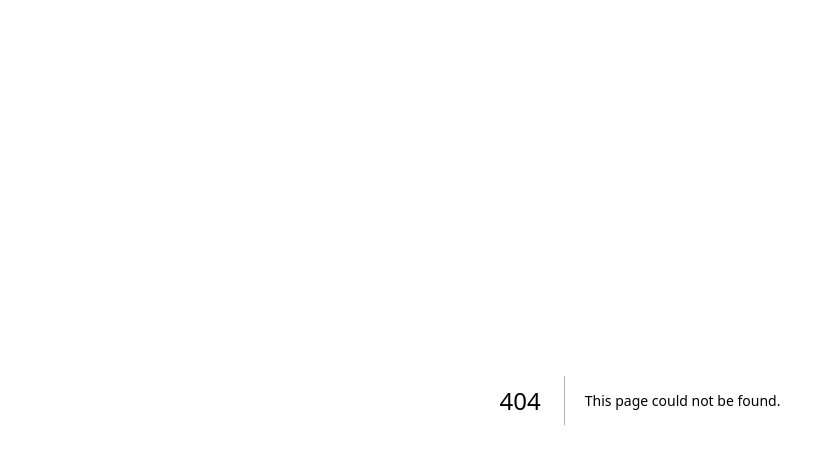
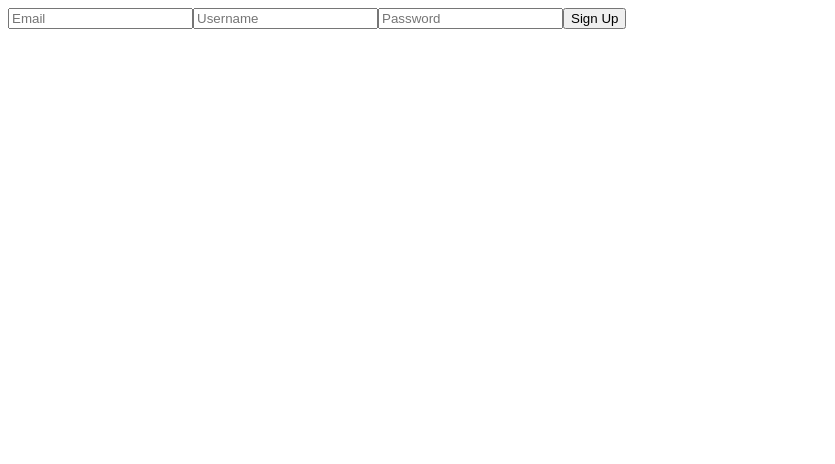
Before and after one commit to claudiobarsante/bookstore-hygraph, a Next.js app: page /sign-up in a window 1280 px wide. Before the commit this address had no page. Shown: the top 464 px of the page, without its empty margins (0-835 px from the left). Built offline with nearby package versions, Linux system fonts and the light colour scheme; no server answers.

Commit message:
test: testing if Hygraph accept mutations and hashing passwords

```diff
--- a/package.json
+++ b/package.json
@@ -13,6 +13,7 @@
     "@types/node": "20.3.3",
     "@types/react": "18.2.14",
     "@types/react-dom": "18.2.6",
+    "bcryptjs": "^2.4.3",
     "deepmerge": "^4.3.1",
     "eslint": "8.44.0",
     "eslint-config-next": "13.4.8",
@@ -24,6 +25,7 @@
     "typescript": "5.1.6"
   },
   "devDependencies": {
+    "@types/bcryptjs": "^2.4.2",
     "@types/lodash": "^4.14.195"
   }
 }
--- /dev/null
+++ b/src/pages/sign-up.tsx
@@ -0,0 +1,78 @@
+import { FormEvent, useState, useEffect } from 'react';
+import { gql, useMutation, useQuery } from '@apollo/client';
+import { encryptPassword } from 'utils/password';
+
+const SignUp = () => {
+  const [username, setUsername] = useState('');
+  const [password, setPassword] = useState('');
+  const [email, setEmail] = useState('');
+
+  const SIGNUP_MUTATION = gql`
+    mutation Signup($username: String!, $password: String!, $email: String!) {
+      createApiUser(
+        data: { username: $username, password: $password, email: $email }
+      ) {
+        id
+        username
+        email
+        password
+      }
+    }
+  `;
+  const USERS_QUERY = gql`
+    query Users {
+      apiUsers(stage: DRAFT) {
+        id
+        username
+        email
+        password
+      }
+    }
+  `;
+  const { error: err, data: dt } = useQuery(USERS_QUERY);
+  console.log('----', err, dt);
+
+  const [createUser, { data, loading, error }] = useMutation(SIGNUP_MUTATION, {
+    onCompleted: (data) => {
+      console.log(data);
+    },
+    onError: (error) => console.log('eroorr', error)
+  });
+
+  function handleSubmit(event: FormEvent<HTMLFormElement>) {
+    event.preventDefault();
+    createUser({
+      variables: { username, password: encryptPassword(password), email }
+    });
+  }
+
+  return (
+    <form onSubmit={(event) => handleSubmit(event)}>
+      <input
+        type="text"
+        name="email"
+        placeholder="Email"
+        value={email}
+        onChange={(e) => setEmail(e.target.value)}
+      />
+      <input
+        type="text"
+        name="username"
+        placeholder="Username"
+        value={username}
+        onChange={(e) => setUsername(e.target.value)}
+      />
+      <input
+        type="password"
+        name="password"
+        placeholder="Password"
+        value={password}
+        onChange={(e) => setPassword(e.target.value)}
+      />
+
+      <button type="submit">Sign Up</button>
+    </form>
+  );
+};
+
+export default SignUp;
--- /dev/null
+++ b/src/utils/password/index.ts
@@ -0,0 +1,16 @@
+import bcrypt from 'bcryptjs';
+//*--Hygraph don't automatically hash de password,
+//*--so I'm using bcrypt to hash and compare the  password
+export const encryptPassword = (password: string): string => {
+  const salt = bcrypt.genSaltSync(10);
+  const hash = bcrypt.hashSync(password, salt);
+  // ---------------------------------------------------//
+  return hash;
+};
+
+export const comparePassword = (
+  plainTextPassword: string,
+  hash: string
+): boolean => {
+  return bcrypt.compareSync(plainTextPassword, hash);
+};
```
Also changed, not shown: src/pages/index.tsx (+0 -7 lines), 2 other files (tests, documents, lock files or other folders).
